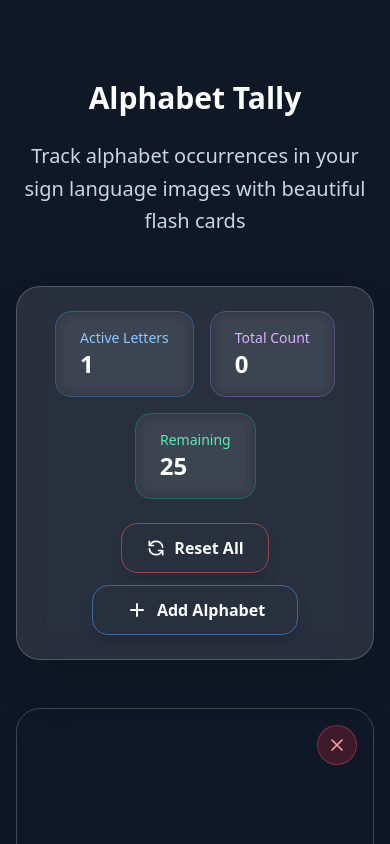
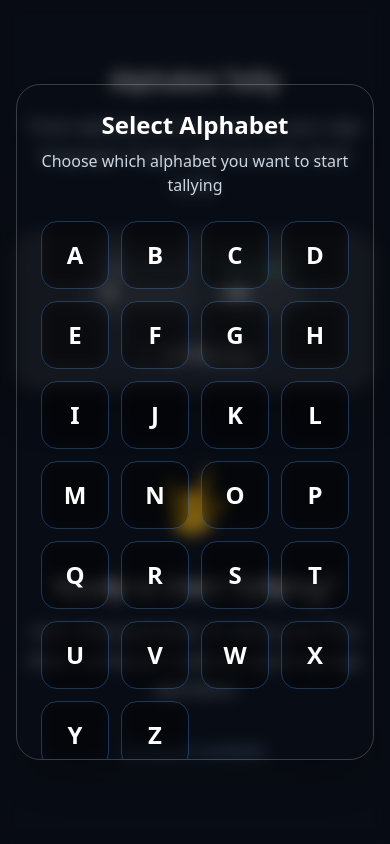
Before and after one commit to FryoPie/Counter, a Next.js app: page / in a window 390 px wide. Both pictures are taken after a click on the button "Add Alphabet". Shown: the top 844 px of the page. Built offline with nearby package versions, Linux system fonts and the light colour scheme.

Commit message:
Fix content overflow and add alphabet selection

```diff
--- a/src/components/ui/AlphabetTally.tsx
+++ b/src/components/ui/AlphabetTally.tsx
@@ -12,14 +12,20 @@ interface AlphabetCount {
 
 export default function AlphabetTally() {
   const [alphabets, setAlphabets] = useState<AlphabetCount[]>([]);
+  const [showAlphabetSelector, setShowAlphabetSelector] = useState(false);
 
   // Add a new alphabet to tally
-  const addAlphabet = () => {
-    const usedLetters = alphabets.map(a => a.letter);
-    const available = ALPHABETS.filter(l => !usedLetters.includes(l));
-    if (available.length === 0) return;
-    const newLetter = available[0];
-    setAlphabets(prev => [...prev, { letter: newLetter, count: 0 }]);
+  const addAlphabet = (selectedLetter?: string) => {
+    if (selectedLetter) {
+      // Add specific letter if provided
+      if (!alphabets.find(a => a.letter === selectedLetter)) {
+        setAlphabets(prev => [...prev, { letter: selectedLetter, count: 0 }]);
+      }
+      setShowAlphabetSelector(false);
+    } else {
+      // Show selector if no letter provided
+      setShowAlphabetSelector(true);
+    }
   };
 
   // Remove an alphabet from tally
@@ -53,6 +59,11 @@ export default function AlphabetTally() {
   // Get total count
   const totalCount = alphabets.reduce((sum, a) => sum + a.count, 0);
 
+  // Get available letters for selection
+  const availableLetters = ALPHABETS.filter(letter =>
+    !alphabets.find(a => a.letter === letter)
+  );
+
   return (
     <div className="min-h-screen bg-gradient-to-br from-slate-900 via-purple-900 to-slate-900 p-4 sm:p-6 lg:p-8">
       <div className="max-w-7xl mx-auto">
@@ -61,18 +72,18 @@ export default function AlphabetTally() {
           initial={{ opacity: 0, y: -20 }}
           animate={{ opacity: 1, y: 0 }}
           transition={{ duration: 0.6 }}
-          className="text-center mb-12"
+          className="text-center mb-8 lg:mb-12"
         >
           <div className="relative inline-block">
-            <h1 className="text-5xl sm:text-6xl lg:text-7xl font-black bg-gradient-to-r from-blue-400 via-purple-400 to-pink-400 bg-clip-text text-transparent mb-4 tracking-tight">
+            <h1 className="text-4xl sm:text-5xl lg:text-7xl font-black bg-gradient-to-r from-blue-400 via-purple-400 to-pink-400 bg-clip-text text-transparent mb-2 lg:mb-4 tracking-tight">
               Sign Language
             </h1>
-            <h2 className="text-3xl sm:text-4xl lg:text-5xl font-bold text-white mb-6">
+            <h2 className="text-2xl sm:text-3xl lg:text-5xl font-bold text-white mb-4 lg:mb-6">
               Alphabet Tally
             </h2>
             <div className="absolute -inset-4 bg-gradient-to-r from-blue-600/20 via-purple-600/20 to-pink-600/20 blur-xl rounded-full"></div>
           </div>
-          <p className="text-xl text-slate-300 max-w-2xl mx-auto leading-relaxed">
+          <p className="text-lg lg:text-xl text-slate-300 max-w-2xl mx-auto leading-relaxed">
             Track alphabet occurrences in your sign language images with beautiful flash cards
           </p>
         </motion.div>
@@ -82,45 +93,45 @@ export default function AlphabetTally() {
           initial={{ opacity: 0, y: 20 }}
           animate={{ opacity: 1, y: 0 }}
           transition={{ duration: 0.6, delay: 0.2 }}
-          className="bg-white/10 backdrop-blur-lg rounded-3xl p-6 sm:p-8 mb-12 border border-white/20 shadow-2xl"
+          className="bg-white/10 backdrop-blur-lg rounded-3xl p-4 sm:p-6 lg:p-8 mb-8 lg:mb-12 border border-white/20 shadow-2xl"
         >
-          <div className="flex flex-col lg:flex-row justify-between items-center gap-6">
+          <div className="flex flex-col lg:flex-row justify-between items-center gap-4 lg:gap-6">
             {/* Stats Section */}
-            <div className="flex flex-wrap justify-center lg:justify-start gap-4">
-              <div className="bg-gradient-to-r from-blue-500/20 to-cyan-500/20 backdrop-blur-sm rounded-2xl px-6 py-4 border border-blue-400/30">
-                <div className="text-blue-300 text-sm font-medium">Active Letters</div>
-                <div className="text-white text-2xl font-bold">{alphabets.length}</div>
+            <div className="flex flex-wrap justify-center lg:justify-start gap-3 lg:gap-4">
+              <div className="bg-gradient-to-r from-blue-500/20 to-cyan-500/20 backdrop-blur-sm rounded-2xl px-4 lg:px-6 py-3 lg:py-4 border border-blue-400/30">
+                <div className="text-blue-300 text-xs lg:text-sm font-medium">Active Letters</div>
+                <div className="text-white text-xl lg:text-2xl font-bold">{alphabets.length}</div>
               </div>
 
               {alphabets.length > 0 && (
                 <motion.div
                   initial={{ opacity: 0, scale: 0.8 }}
                   animate={{ opacity: 1, scale: 1 }}
-                  className="bg-gradient-to-r from-purple-500/20 to-pink-500/20 backdrop-blur-sm rounded-2xl px-6 py-4 border border-purple-400/30"
+                  className="bg-gradient-to-r from-purple-500/20 to-pink-500/20 backdrop-blur-sm rounded-2xl px-4 lg:px-6 py-3 lg:py-4 border border-purple-400/30"
                 >
-                  <div className="text-purple-300 text-sm font-medium">Total Count</div>
-                  <div className="text-white text-2xl font-bold">{totalCount}</div>
+                  <div className="text-purple-300 text-xs lg:text-sm font-medium">Total Count</div>
+                  <div className="text-white text-xl lg:text-2xl font-bold">{totalCount}</div>
                 </motion.div>
               )}
 
-              <div className="bg-gradient-to-r from-emerald-500/20 to-teal-500/20 backdrop-blur-sm rounded-2xl px-6 py-4 border border-emerald-400/30">
-                <div className="text-emerald-300 text-sm font-medium">Remaining</div>
-                <div className="text-white text-2xl font-bold">{ALPHABETS.length - alphabets.length}</div>
+              <div className="bg-gradient-to-r from-emerald-500/20 to-teal-500/20 backdrop-blur-sm rounded-2xl px-4 lg:px-6 py-3 lg:py-4 border border-emerald-400/30">
+                <div className="text-emerald-300 text-xs lg:text-sm font-medium">Remaining</div>
+                <div className="text-white text-xl lg:text-2xl font-bold">{ALPHABETS.length - alphabets.length}</div>
               </div>
             </div>
 
             {/* Action Buttons */}
-            <div className="flex flex-wrap justify-center gap-3">
+            <div className="flex flex-wrap justify-center gap-2 lg:gap-3">
               {alphabets.length > 0 && (
                 <motion.button
                   whileHover={{ scale: 1.05, boxShadow: "0 20px 40px rgba(239, 68, 68, 0.3)" }}
                   whileTap={{ scale: 0.95 }}
                   onClick={resetAllCounts}
-                  className="group relative px-6 py-3 bg-gradient-to-r from-red-500 to-red-600 text-white rounded-2xl font-semibold shadow-lg border border-red-400/50 overflow-hidden transition-all duration-300"
+                  className="group relative px-4 lg:px-6 py-2 lg:py-3 bg-gradient-to-r from-red-500 to-red-600 text-white rounded-2xl font-semibold shadow-lg border border-red-400/50 overflow-hidden transition-all duration-300 text-sm lg:text-base"
                 >
                   <div className="absolute inset-0 bg-gradient-to-r from-red-400 to-red-500 opacity-0 group-hover:opacity-100 transition-opacity duration-300"></div>
                   <span className="relative flex items-center gap-2">
-                    <svg className="w-5 h-5" fill="none" stroke="currentColor" viewBox="0 0 24 24">
+                    <svg className="w-4 h-4 lg:w-5 lg:h-5" fill="none" stroke="currentColor" viewBox="0 0 24 24">
                       <path strokeLinecap="round" strokeLinejoin="round" strokeWidth={2} d="M4 4v5h.582m15.356 2A8.001 8.001 0 004.582 9m0 0H9m11 11v-5h-.581m0 0a8.003 8.003 0 01-15.357-2m15.357 2H15" />
                     </svg>
                     Reset All
@@ -131,9 +142,9 @@ export default function AlphabetTally() {
               <motion.button
                 whileHover={{ scale: 1.05, boxShadow: "0 20px 40px rgba(59, 130, 246, 0.3)" }}
                 whileTap={{ scale: 0.95 }}
-                onClick={addAlphabet}
+                onClick={() => addAlphabet()}
                 disabled={alphabets.length === ALPHABETS.length}
-                className={`group relative px-8 py-3 rounded-2xl font-semibold shadow-lg border overflow-hidden transition-all duration-300 ${
+                className={`group relative px-6 lg:px-8 py-2 lg:py-3 rounded-2xl font-semibold shadow-lg border overflow-hidden transition-all duration-300 text-sm lg:text-base ${
                   alphabets.length === ALPHABETS.length
                     ? 'bg-slate-700 text-slate-400 cursor-not-allowed border-slate-600'
                     : 'bg-gradient-to-r from-blue-500 to-purple-600 text-white border-blue-400/50'
@@ -143,7 +154,7 @@ export default function AlphabetTally() {
                   <div className="absolute inset-0 bg-gradient-to-r from-blue-400 to-purple-500 opacity-0 group-hover:opacity-100 transition-opacity duration-300"></div>
                 )}
                 <span className="relative flex items-center gap-2">
-                  <svg className="w-6 h-6" fill="none" stroke="currentColor" viewBox="0 0 24 24">
+                  <svg className="w-5 h-5 lg:w-6 lg:h-6" fill="none" stroke="currentColor" viewBox="0 0 24 24">
                     <path strokeLinecap="round" strokeLinejoin="round" strokeWidth={2} d="M12 6v6m0 0v6m0-6h6m-6 0H6" />
                   </svg>
                   Add Alphabet
@@ -153,25 +164,76 @@ export default function AlphabetTally() {
           </div>
         </motion.div>
 
+        {/* Alphabet Selector Modal */}
+        <AnimatePresence>
+          {showAlphabetSelector && (
+            <motion.div
+              initial={{ opacity: 0 }}
+              animate={{ opacity: 1 }}
+              exit={{ opacity: 0 }}
+              className="fixed inset-0 bg-black/50 backdrop-blur-sm z-50 flex items-center justify-center p-4"
+              onClick={() => setShowAlphabetSelector(false)}
+            >
+              <motion.div
+                initial={{ scale: 0.8, opacity: 0 }}
+                animate={{ scale: 1, opacity: 1 }}
+                exit={{ scale: 0.8, opacity: 0 }}
+                className="bg-gradient-to-br from-slate-800 to-slate-900 rounded-3xl p-6 lg:p-8 border border-white/20 shadow-2xl max-w-2xl w-full max-h-[80vh] overflow-y-auto"
+                onClick={(e) => e.stopPropagation()}
+              >
+                <div className="text-center mb-6">
+                  <h3 className="text-2xl lg:text-3xl font-bold text-white mb-2">Select Alphabet</h3>
+                  <p className="text-slate-300">Choose which alphabet you want to start tallying</p>
+                </div>
+
+                <div className="grid grid-cols-4 sm:grid-cols-6 lg:grid-cols-8 gap-3 lg:gap-4 mb-6">
+                  {availableLetters.map((letter) => (
+                    <motion.button
+                      key={letter}
+                      whileHover={{ scale: 1.1, rotateZ: 5 }}
+                      whileTap={{ scale: 0.9 }}
+                      onClick={() => addAlphabet(letter)}
+                      className="aspect-square bg-gradient-to-br from-blue-500/20 to-purple-500/20 hover:from-blue-500/40 hover:to-purple-500/40 border border-blue-400/30 hover:border-blue-400/60 rounded-2xl flex items-center justify-center text-2xl lg:text-3xl font-black text-white transition-all duration-200 backdrop-blur-sm"
+                    >
+                      {letter}
+                    </motion.button>
+                  ))}
+                </div>
+
+                <div className="flex justify-center">
+                  <motion.button
+                    whileHover={{ scale: 1.05 }}
+                    whileTap={{ scale: 0.95 }}
+                    onClick={() => setShowAlphabetSelector(false)}
+                    className="px-6 py-3 bg-gradient-to-r from-slate-600 to-slate-700 text-white rounded-2xl font-semibold border border-slate-500/50 hover:from-slate-500 hover:to-slate-600 transition-all duration-200"
+                  >
+                    Cancel
+                  </motion.button>
+                </div>
+              </motion.div>
+            </motion.div>
+          )}
+        </AnimatePresence>
+
         {/* Empty State */}
         {alphabets.length === 0 && (
           <motion.div
             initial={{ opacity: 0, y: 20 }}
             animate={{ opacity: 1, y: 0 }}
             transition={{ duration: 0.6, delay: 0.4 }}
-            className="text-center py-20"
+            className="text-center py-12 lg:py-20"
           >
-            <div className="relative inline-block mb-8">
-              <div className="text-8xl mb-4 filter drop-shadow-lg">🤟</div>
+            <div className="relative inline-block mb-6 lg:mb-8">
+              <div className="text-6xl lg:text-8xl mb-4 filter drop-shadow-lg">🤟</div>
               <div className="absolute -inset-8 bg-gradient-to-r from-blue-600/20 via-purple-600/20 to-pink-600/20 blur-2xl rounded-full"></div>
             </div>
-            <h3 className="text-3xl font-bold text-white mb-4">Ready to Start Tallying?</h3>
-            <p className="text-xl text-slate-300 mb-8 max-w-md mx-auto">
-              Click "Add Alphabet" to create your first flash card and begin tracking sign language letters
+            <h3 className="text-2xl lg:text-3xl font-bold text-white mb-4">Ready to Start Tallying?</h3>
+            <p className="text-lg lg:text-xl text-slate-300 mb-6 lg:mb-8 max-w-md mx-auto">
+              Click "Add Alphabet" to select your first letter and begin tracking sign language alphabets
             </p>
             <div className="flex justify-center">
-              <div className="bg-gradient-to-r from-blue-500/10 to-purple-500/10 backdrop-blur-sm rounded-2xl px-8 py-4 border border-blue-400/20">
-                <span className="text-blue-300 text-lg font-medium">26 letters available</span>
+              <div className="bg-gradient-to-r from-blue-500/10 to-purple-500/10 backdrop-blur-sm rounded-2xl px-6 lg:px-8 py-3 lg:py-4 border border-blue-400/20">
+                <span className="text-blue-300 text-base lg:text-lg font-medium">26 letters available</span>
               </div>
             </div>
           </motion.div>
@@ -180,7 +242,7 @@ export default function AlphabetTally() {
         {/* Flash Cards Grid */}
         <motion.div
           layout
-          className="grid grid-cols-1 sm:grid-cols-2 lg:grid-cols-3 xl:grid-cols-4 2xl:grid-cols-5 gap-6 transition-all duration-500 ease-in-out"
+          className="grid grid-cols-1 sm:grid-cols-2 lg:grid-cols-3 xl:grid-cols-4 2xl:grid-cols-5 gap-4 lg:gap-6 transition-all duration-500 ease-in-out"
         >
           <AnimatePresence mode="popLayout">
             {alphabets.map(({ letter, count }, index) => (
@@ -197,75 +259,75 @@ export default function AlphabetTally() {
                 }}
                 layout
                 whileHover={{
-                  scale: 1.05,
-                  rotateY: 5,
+                  scale: 1.02,
+                  rotateY: 2,
                   boxShadow: "0 25px 50px rgba(0, 0, 0, 0.3)"
                 }}
                 className="group relative"
                 style={{ perspective: "1000px" }}
               >
                 {/* Flash Card */}
-                <div className="relative bg-gradient-to-br from-white/15 to-white/5 backdrop-blur-xl rounded-3xl p-8 border border-white/20 shadow-2xl overflow-hidden transition-all duration-300 group-hover:border-white/40">
+                <div className="relative bg-gradient-to-br from-white/15 to-white/5 backdrop-blur-xl rounded-2xl lg:rounded-3xl p-4 lg:p-6 xl:p-8 border border-white/20 shadow-2xl overflow-hidden transition-all duration-300 group-hover:border-white/40 min-h-[280px] sm:min-h-[320px] lg:min-h-[360px] flex flex-col">
                   {/* Background Pattern */}
                   <div className="absolute inset-0 bg-gradient-to-br from-blue-500/10 via-purple-500/10 to-pink-500/10 opacity-50"></div>
-                  <div className="absolute top-0 right-0 w-32 h-32 bg-gradient-to-br from-white/10 to-transparent rounded-full -translate-y-16 translate-x-16"></div>
+                  <div className="absolute top-0 right-0 w-20 lg:w-32 h-20 lg:h-32 bg-gradient-to-br from-white/10 to-transparent rounded-full -translate-y-10 lg:-translate-y-16 translate-x-10 lg:translate-x-16"></div>
 
                   {/* Remove Button */}
                   <motion.button
                     whileHover={{ scale: 1.2, rotate: 90 }}
                     whileTap={{ scale: 0.9 }}
                     onClick={() => removeAlphabet(letter)}
-                    className="absolute top-4 right-4 z-10 w-10 h-10 bg-red-500/20 hover:bg-red-500/40 text-red-300 hover:text-red-200 rounded-full flex items-center justify-center border border-red-400/30 hover:border-red-400/60 transition-all duration-200 backdrop-blur-sm"
+                    className="absolute top-2 lg:top-4 right-2 lg:right-4 z-10 w-8 h-8 lg:w-10 lg:h-10 bg-red-500/20 hover:bg-red-500/40 text-red-300 hover:text-red-200 rounded-full flex items-center justify-center border border-red-400/30 hover:border-red-400/60 transition-all duration-200 backdrop-blur-sm"
                   >
-                    <svg className="w-5 h-5" fill="none" stroke="currentColor" viewBox="0 0 24 24">
+                    <svg className="w-4 h-4 lg:w-5 lg:h-5" fill="none" stroke="currentColor" viewBox="0 0 24 24">
                       <path strokeLinecap="round" strokeLinejoin="round" strokeWidth={2} d="M6 18L18 6M6 6l12 12" />
                     </svg>
                   </motion.button>
 
                   {/* Letter Display */}
-                  <div className="relative text-center mb-8">
+                  <div className="relative text-center mb-4 lg:mb-6 flex-shrink-0">
                     <motion.div
-                      className="text-8xl font-black bg-gradient-to-br from-white via-blue-100 to-purple-100 bg-clip-text text-transparent mb-2 filter drop-shadow-lg"
-                      whileHover={{ scale: 1.1, rotateZ: 5 }}
+                      className="text-5xl lg:text-6xl xl:text-8xl font-black bg-gradient-to-br from-white via-blue-100 to-purple-100 bg-clip-text text-transparent mb-2 filter drop-shadow-lg"
+                      whileHover={{ scale: 1.05, rotateZ: 2 }}
                       transition={{ type: "spring", stiffness: 300 }}
                     >
                       {letter}
                     </motion.div>
-                    <div className="w-16 h-1 bg-gradient-to-r from-blue-400 to-purple-400 rounded-full mx-auto"></div>
+                    <div className="w-12 lg:w-16 h-1 bg-gradient-to-r from-blue-400 to-purple-400 rounded-full mx-auto"></div>
                   </div>
 
                   {/* Count Display */}
-                  <div className="text-center mb-8">
+                  <div className="text-center mb-4 lg:mb-6 flex-shrink-0">
                     <motion.div
                       key={count}
                       initial={{ scale: 1 }}
-                      animate={{ scale: [1, 1.2, 1] }}
+                      animate={{ scale: [1, 1.1, 1] }}
                       transition={{ duration: 0.3 }}
                       className="relative"
                     >
-                      <div className="text-6xl font-black bg-gradient-to-br from-yellow-300 via-orange-300 to-red-300 bg-clip-text text-transparent filter drop-shadow-lg mb-2">
+                      <div className="text-4xl lg:text-5xl xl:text-6xl font-black bg-gradient-to-br from-yellow-300 via-orange-300 to-red-300 bg-clip-text text-transparent filter drop-shadow-lg mb-2">
                         {count}
                       </div>
-                      <div className="text-slate-300 text-sm font-medium uppercase tracking-wider">
+                      <div className="text-slate-300 text-xs lg:text-sm font-medium uppercase tracking-wider">
                         {count === 1 ? 'occurrence' : 'occurrences'}
                       </div>
                     </motion.div>
                   </div>
 
                   {/* Control Buttons */}
-                  <div className="space-y-4">
+                  <div className="space-y-3 lg:space-y-4 mt-auto">
                     {/* Main Controls */}
-                    <div className="flex gap-3">
+                    <div className="flex gap-2 lg:gap-3">
                       <motion.button
                         whileHover={{ scale: 1.05, y: -2 }}
                         whileTap={{ scale: 0.95 }}
                         onClick={() => incrementCount(letter)}
-                        className="flex-1 bg-gradient-to-r from-emerald-500/20 to-teal-500/20 hover:from-emerald-500/30 hover:to-teal-500/30 text-emerald-300 hover:text-emerald-200 px-4 py-4 rounded-2xl font-semibold transition-all duration-200 border border-emerald-400/30 hover:border-emerald-400/50 backdrop-blur-sm flex items-center justify-center gap-2 shadow-lg"
+                        className="flex-1 bg-gradient-to-r from-emerald-500/20 to-teal-500/20 hover:from-emerald-500/30 hover:to-teal-500/30 text-emerald-300 hover:text-emerald-200 px-3 lg:px-4 py-3 lg:py-4 rounded-xl lg:rounded-2xl font-semibold transition-all duration-200 border border-emerald-400/30 hover:border-emerald-400/50 backdrop-blur-sm flex items-center justify-center gap-2 shadow-lg text-sm lg:text-base"
                       >
-                        <svg className="w-5 h-5" fill="none" stroke="currentColor" viewBox="0 0 24 24">
+                        <svg className="w-4 h-4 lg:w-5 lg:h-5" fill="none" stroke="currentColor" viewBox="0 0 24 24">
                           <path strokeLinecap="round" strokeLinejoin="round" strokeWidth={2} d="M5 15l7-7 7 7" />
                         </svg>
-                        <span className="hidden sm:inline">Increment</span>
+                        <span className="hidden sm:inline">+</span>
                       </motion.button>
 
                       <motion.button
@@ -273,16 +335,16 @@ export default function AlphabetTally() {
                         whileTap={{ scale: count === 0 ? 1 : 0.95 }}
                         onClick={() => decrementCount(letter)}
                         disabled={count === 0}
-                        className={`flex-1 px-4 py-4 rounded-2xl font-semibold transition-all duration-200 border backdrop-blur-sm flex items-center justify-center gap-2 shadow-lg ${
+                        className={`flex-1 px-3 lg:px-4 py-3 lg:py-4 rounded-xl lg:rounded-2xl font-semibold transition-all duration-200 border backdrop-blur-sm flex items-center justify-center gap-2 shadow-lg text-sm lg:text-base ${
                           count === 0
                             ? 'bg-slate-700/50 text-slate-500 cursor-not-allowed border-slate-600/30'
                             : 'bg-gradient-to-r from-orange-500/20 to-red-500/20 hover:from-orange-500/30 hover:to-red-500/30 text-orange-300 hover:text-orange-200 border-orange-400/30 hover:border-orange-400/50'
                         }`}
                       >
-                        <svg className="w-5 h-5" fill="none" stroke="currentColor" viewBox="0 0 24 24">
+                        <svg className="w-4 h-4 lg:w-5 lg:h-5" fill="none" stroke="currentColor" viewBox="0 0 24 24">
                           <path strokeLinecap="round" strokeLinejoin="round" strokeWidth={2} d="M19 9l-7 7-7-7" />
                         </svg>
-                        <span className="hidden sm:inline">Decrement</span>
+                        <span className="hidden sm:inline">-</span>
                       </motion.button>
                     </div>
 
@@ -298,7 +360,7 @@ export default function AlphabetTally() {
                               a.letter === letter ? { ...a, count: Math.min(999, a.count + num) } : a
                             )
                           )}
-                          className="flex-1 bg-gradient-to-r from-blue-500/15 to-purple-500/15 hover:from-blue-500/25 hover:to-purple-500/25 text-blue-300 hover:text-blue-200 px-3 py-3 rounded-xl text-sm font-semibold transition-all duration-200 border border-blue-400/20 hover:border-blue-400/40 backdrop-blur-sm shadow-md"
+                          className="flex-1 bg-gradient-to-r from-blue-500/15 to-purple-500/15 hover:from-blue-500/25 hover:to-purple-500/25 text-blue-300 hover:text-blue-200 px-2 lg:px-3 py-2 lg:py-3 rounded-lg lg:rounded-xl text-xs lg:text-sm font-semibold transition-all duration-200 border border-blue-400/20 hover:border-blue-400/40 backdrop-blur-sm shadow-md"
                         >
                           +{num}
                         </motion.button>
@@ -317,10 +379,10 @@ export default function AlphabetTally() {
             initial={{ opacity: 0 }}
             animate={{ opacity: 1 }}
             transition={{ delay: 0.8 }}
-            className="mt-16 text-center"
+            className="mt-12 lg:mt-16 text-center"
           >
-            <div className="bg-white/5 backdrop-blur-lg rounded-2xl px-8 py-6 border border-white/10 inline-block">
-              <p className="text-slate-300 text-lg">
+            <div className="bg-white/5 backdrop-blur-lg rounded-2xl px-6 lg:px-8 py-4 lg:py-6 border border-white/10 inline-block">
+              <p className="text-slate-300 text-base lg:text-lg">
                 <span className="font-semibold text-white">{alphabets.length}</span> alphabet{alphabets.length !== 1 ? 's' : ''} active •
                 <span className="font-semibold text-white"> {ALPHABETS.length - alphabets.length}</span> remaining •
                 <span className="font-semibold text-white"> {totalCount}</span> total occurrences
```
